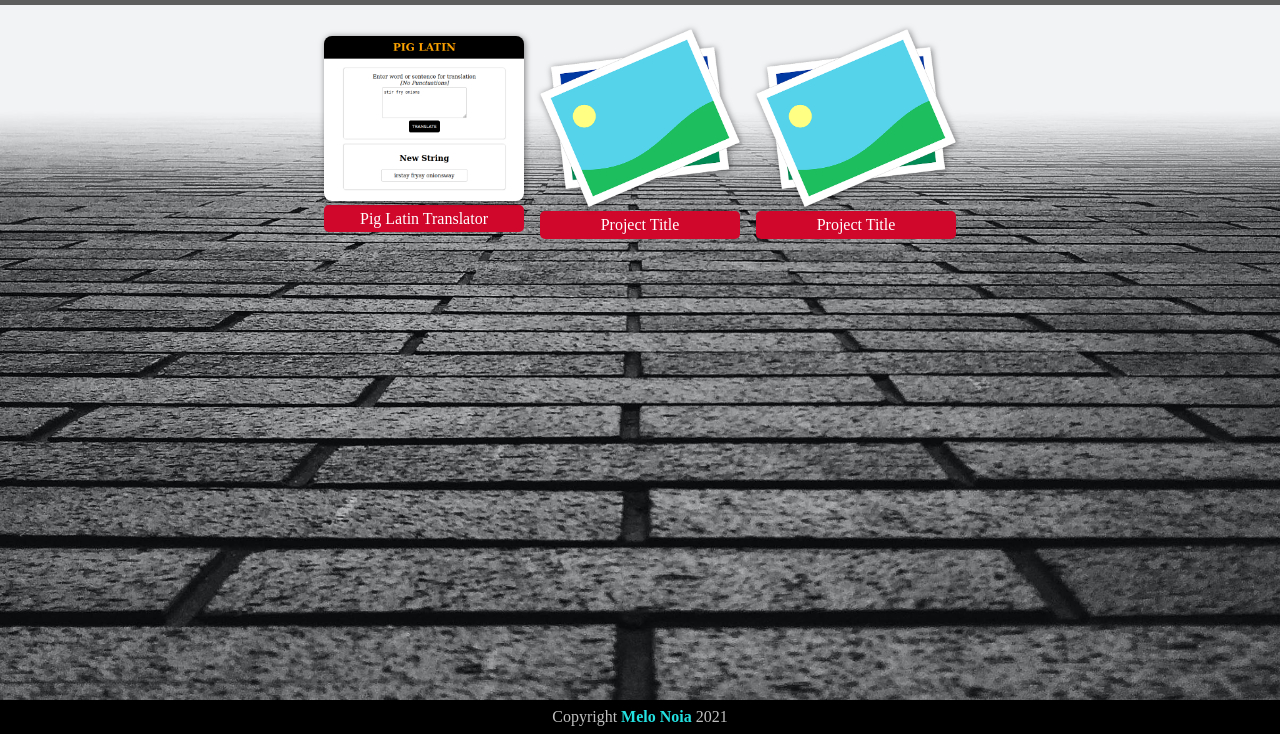
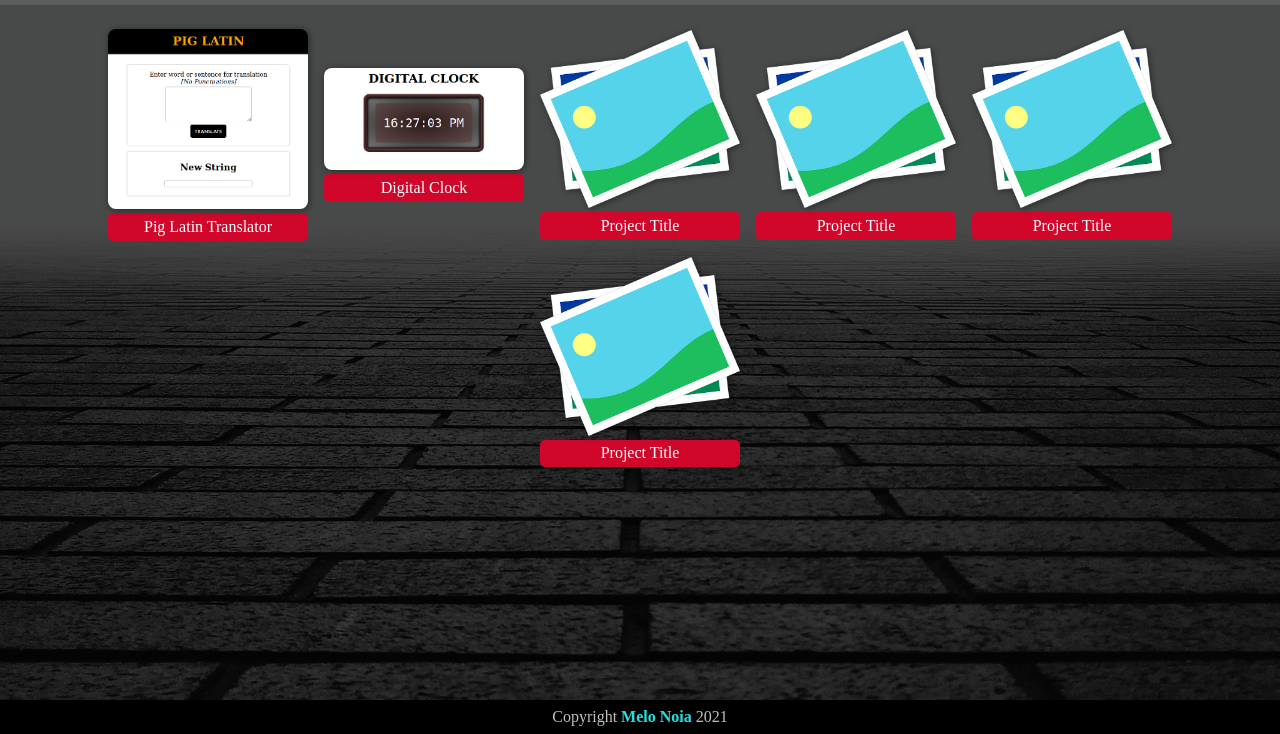
Before and after one commit to Melonoia/simple-js, a plain HTML site: page index.html in a window 1280 px wide. Shown: the part 66-800 px from the top of the page. Drawn offline with Linux system fonts and the light colour scheme.

Commit message:
Refactor files

```diff
--- a/index.html
+++ b/index.html
@@ -3,6 +3,7 @@
 <head>
 	<meta charset="utf-8">
 	<meta http-equiv="X-UA-Compatible" content="IE=edge">
+	<meta name="viewport" content="width=device-width, initial-scale=1.0">
 	<title>Simple JS Projects</title>
 	<link rel="stylesheet" href="styles.css">
 </head>
@@ -15,16 +16,36 @@
 		<section>
 			<figure>
 				<a href="pigLatin/index.html">
-					<img src="assets/pljs.png">
+					<img src="assets/pl.png">
 				</a>
 				<figcaption>Pig Latin Translator</figcaption>
+			</figure>
+
+			<figure>
+				<a href="digitalClock/index.html">
+					<img src="assets/dc.png">
+				</a>
+				<figcaption>Digital Clock</figcaption>
 			</figure>
 
 			<figure>
 				<a href="#">
 					<img src="assets/image.png">
 				</a>
-				<!-- Image by <a href="https://pixabay.com/users/mmi9-1424200/?utm_source=link-attribution&amp;utm_medium=referral&amp;utm_campaign=image&amp;utm_content=1271454">mmi9</a> from <a href="https://pixabay.com/?utm_source=link-attribution&amp;utm_medium=referral&amp;utm_campaign=image&amp;utm_content=1271454">Pixabay</a> -->
+				<figcaption>Project Title</figcaption>
+			</figure>
+
+			<figure>
+				<a href="#">
+					<img src="assets/image.png">
+				</a>
+				<figcaption>Project Title</figcaption>
+			</figure>
+
+			<figure>
+				<a href="#">
+					<img src="assets/image.png">
+				</a>
 				<figcaption>Project Title</figcaption>
 			</figure>
 
@@ -42,3 +63,4 @@
     </footer>
 </body>
 </html>
+<!-- Image by <a href="https://pixabay.com/users/mmi9-1424200/?utm_source=link-attribution&amp;utm_medium=referral&amp;utm_campaign=image&amp;utm_content=1271454">mmi9</a> from <a href="https://pixabay.com/?utm_source=link-attribution&amp;utm_medium=referral&amp;utm_campaign=image&amp;utm_content=1271454">Pixabay</a> -->
--- a/styles.css
+++ b/styles.css
@@ -15,7 +15,7 @@ body {
     background-color: #000000b3;
     background-position: center;
     background-repeat: no-repeat;
-    background-blend-mode: normal;
+    background-blend-mode: overlay;
     height: 100%;
 }
 
```
Also changed, not shown: pigLatin/index.html (+1 -0 lines), stopWatch/index.html (added, +14 -0 lines), assets/dc.png (added), assets/pl.png (added), assets/pljs.png (deleted), stopWatch/stopwatch.js (added), stopWatch/styles.css (added).
